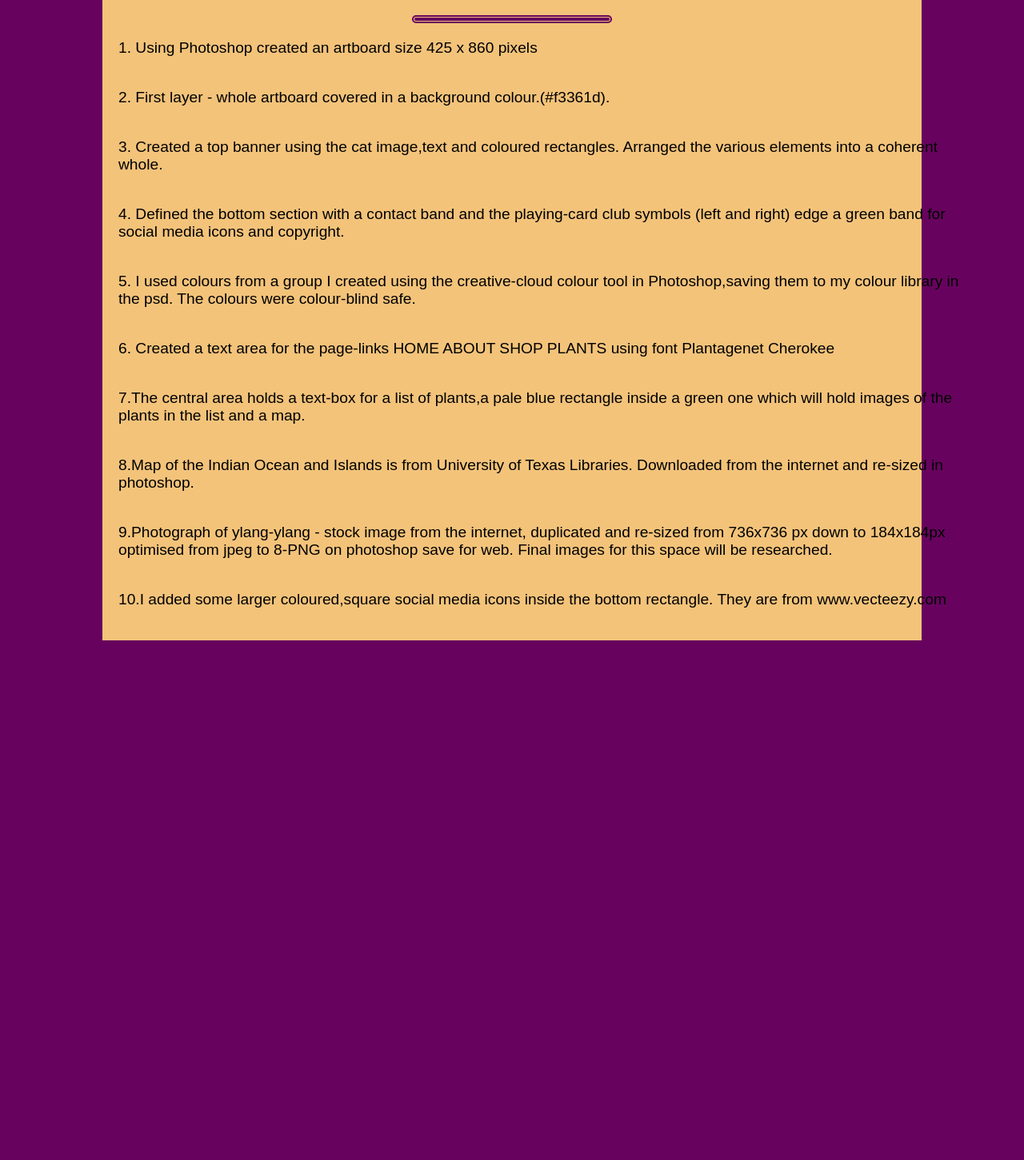
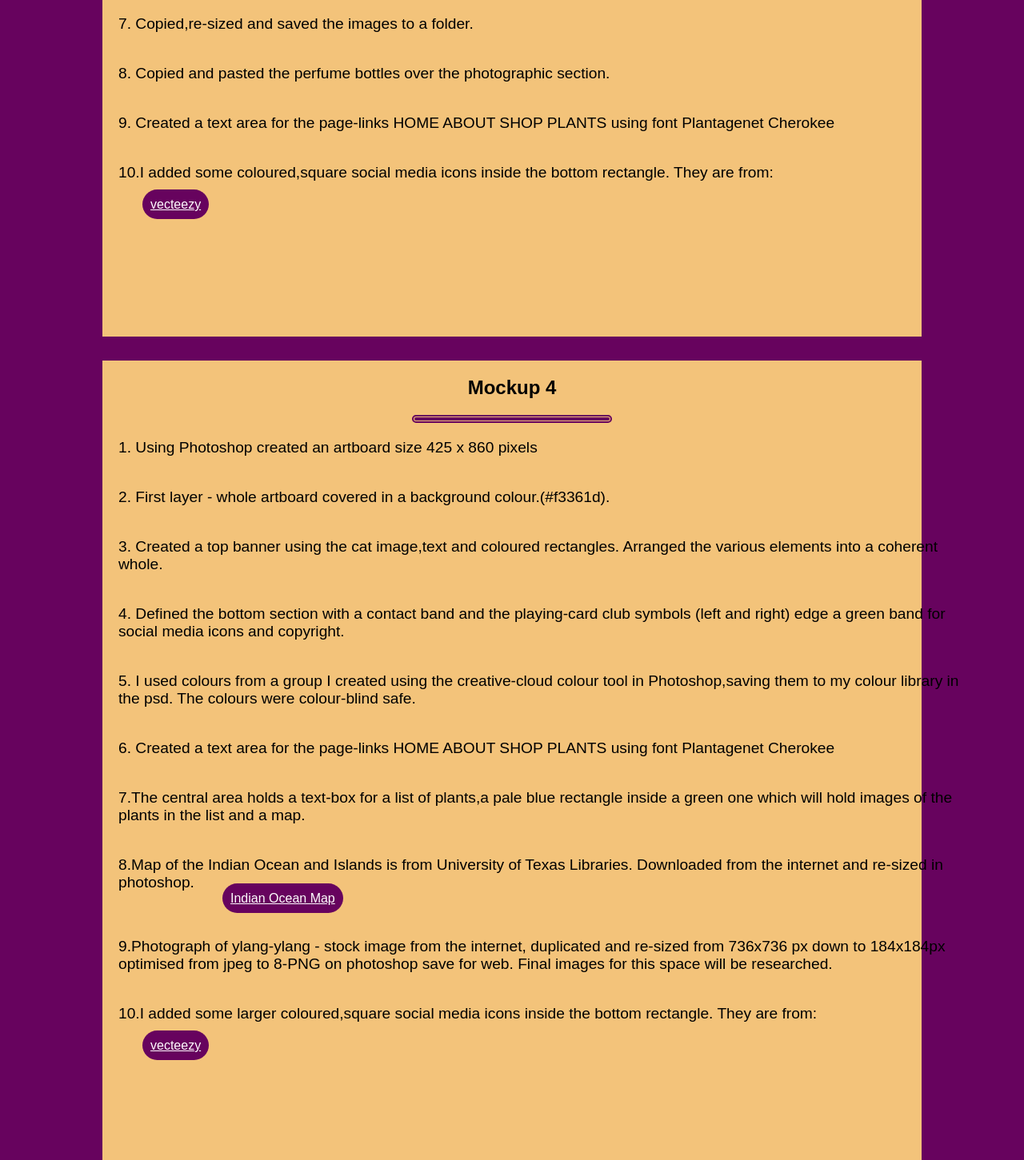
Before and after one commit to UrsulaKesek/uk-visuals, a React (Create React App) app: page /mockups in a window 1280 px wide. Shown: the part 8481-9932 px from the top of the page at 80% size. Before the commit the page ends 9282 px from the top, so only its background shows below. Built offline with nearby package versions, Linux system fonts and the light colour scheme; a web font is replaced by a local one.

Commit message:
edited mockups

```diff
--- a/src/pages/MockUps/MockUps.css
+++ b/src/pages/MockUps/MockUps.css
@@ -29,7 +29,7 @@ body {
   height: 1350px;
 }
 .desc2a {
-  height: 850px;
+  height: 1000px;
 }
 .desc2 h2,
 .desc2a h2 {
@@ -41,7 +41,7 @@ body {
   width: 1100px;
 }
 .desc3 {
-  height: 400px;
+  height: 500px;
 }
 .img1,
 .img2,
@@ -91,10 +91,10 @@ p {
   font-size: larger;
 }
 .newschool {
-  margin:20px 70px;
-  display:flex;
-  width:110px;
-  height:60px;
+  margin: 20px 70px;
+  display: flex;
+  width: 110px;
+  height: 60px;
   line-height: 1.5;
   padding: 5px 24px;
   font-size: 1.5rem;
@@ -114,3 +114,22 @@ p {
     inset -4px -4px 3px rgba(0, 0, 0, 0.6);
   outline: none;
 }
+.map{
+  position:relative;
+  left:150px;
+  bottom:20px;
+  width: 110px;
+  border-radius:20px ;
+  background-color: rgb(103, 3, 94);
+  color: white;
+  padding:10px;
+
+}
+.vect{
+  margin:50px;
+  width: 110px;
+  border-radius:20px ;
+  background-color: rgb(103, 3, 94);
+  color: white;
+  padding:10px;
+}
--- a/src/pages/MockUps/index.jsx
+++ b/src/pages/MockUps/index.jsx
@@ -31,7 +31,8 @@ const MockUps = () => {
           display of wooden plank panels,painted (in a light tone, impossible to
           know what colour it might have been ) and dotted about with hand drawn
           images of cats and birds,with round and square cut-out holes in the
-          planks, looking through to perfume packaging behind.See links below Birds and Cats.
+          planks, looking through to perfume packaging behind.See links below
+          Birds and Cats.
           <div className="newschoola">
             <a
               className="newschool"
@@ -262,8 +263,17 @@ const MockUps = () => {
         </p>
         <p>
           10.I added some coloured,square social media icons inside the bottom
-          rectangle. They are from www.vecteezy.com
+          rectangle. They are from:
           </p>
+          <a
+            className="vect"
+            target="_blank"
+            rel="noopener noreferrer"
+            href="https://vecteezy.com"
+          >
+            vecteezy
+          </a>
+
       </div>
       <div className="desc2a">
         <h2>Mockup 4</h2>
@@ -301,6 +311,8 @@ const MockUps = () => {
           8.Map of the Indian Ocean and Islands is from University of Texas
           Libraries. Downloaded from the internet and re-sized in photoshop.
         </p>
+        <a className="map" href="https://legacy.lib.utexas.edu/maps/islands_oceans_poles/indianoceanarea.jpg">Indian Ocean Map
+        </a>
         <p>
           9.Photograph of ylang-ylang - stock image from the internet,
           duplicated and re-sized from 736x736 px down to 184x184px optimised
@@ -309,8 +321,16 @@ const MockUps = () => {
         </p>
         <p>
           10.I added some larger coloured,square social media icons inside the
-          bottom rectangle. They are from www.vecteezy.com
+          bottom rectangle. They are from:
         </p>
+        <a
+          className="vect"
+          target="_blank"
+          rel="noopener noreferrer"
+          href="https://vecteezy.com"
+        >
+          vecteezy
+        </a>
       </div>
     </>
   );
```
Lines whose indentation alone changed are shown as unchanged.
